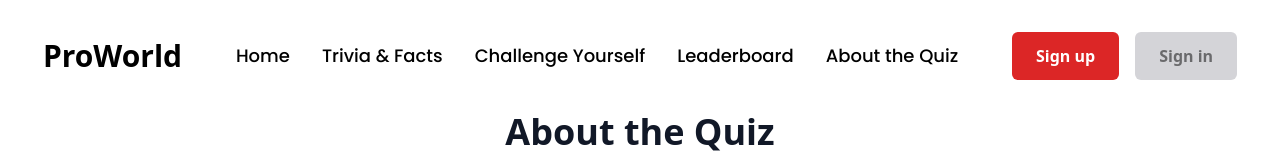
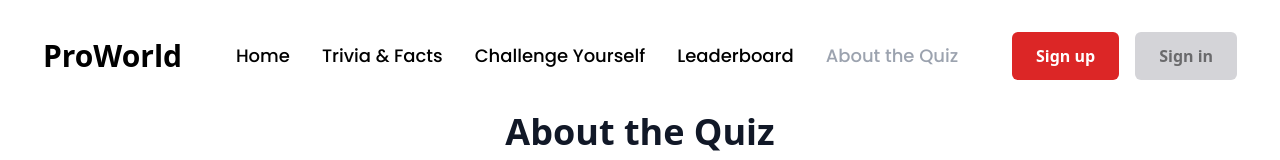
Before and after one commit to thiagond-code/trivia-project, a Next.js app in the folder trivia-project/: page /about in a window 1280 px wide. Shown: the top 160 px of the page. Built offline with nearby package versions, Linux system fonts and the light colour scheme.

Commit message:
style/fix: Add state to navlinks and fix footer nav

```diff
--- a/trivia-project/src/components/Footer.tsx
+++ b/trivia-project/src/components/Footer.tsx
@@ -1,7 +1,7 @@
 import Image from 'next/image'
 import Link from 'next/link'
+import { listLinks } from './Navbar'
 import { inter } from '@/pages/index'
-import { renderLinks } from './Navbar'
 import Facebook from '../../public/facebook.svg'
 import Instagram from '../../public/instagram.svg'
 import Whatsapp from '../../public/whatsapp.svg'
@@ -10,6 +10,17 @@ const date = new Date()
 const year = date.getFullYear()
 
 export default function Footer() {
+	const renderLinks = listLinks.map((link) => {
+		return (
+			<li
+				key={link.label}
+				className='hover:text-black/60 delay-100 duration-300'
+			>
+				<Link href={link.url}>{link.label}</Link>
+			</li>
+		)
+	})
+
 	return (
 		<footer className='container mx-auto'>
 			<div className='flex flex-col items-center mt-8 gap-4 md:items-start md:ml-8 2xl:ml-[88px]'>
--- a/trivia-project/src/components/Navbar.tsx
+++ b/trivia-project/src/components/Navbar.tsx
@@ -1,3 +1,4 @@
+import { useRouter } from 'next/router'
 import Link from 'next/link'
 import { Poppins } from 'next/font/google'
 import { inter } from '@/pages/index'
@@ -32,20 +33,32 @@ export const listLinks: Links = [
 	},
 ]
 
-export const renderLinks = listLinks.map((link) => {
-	return (
-		<li
-			key={link.label}
-			className='hover:text-black/60 delay-100 duration-300'
-		>
-			<Link href={link.url}>{link.label}</Link>
-		</li>
-	)
-})
-
 export const poppins = Poppins({ weight: '500', subsets: ['latin'] })
 
 export default function Navbar() {
+	const router = useRouter()
+
+	const renderLinks = listLinks.map((link) => {
+		return (
+			<li
+				key={link.label}
+				className={`${
+					router.pathname === link.url &&
+					'cursor-not-allowed text-gray-400 hover:text-gray-400'
+				} hover:text-black/60 delay-100 duration-300`}
+			>
+				<Link
+					href={link.url}
+					className={`${
+						router.pathname === link.url && 'cursor-not-allowed'
+					}`}
+				>
+					{link.label}
+				</Link>
+			</li>
+		)
+	})
+
 	return (
 		<header className='container mx-auto'>
 			<div className='flex justify-between items-center m-8 overflow-hidden gap-8 xl:justify-around'>
```
